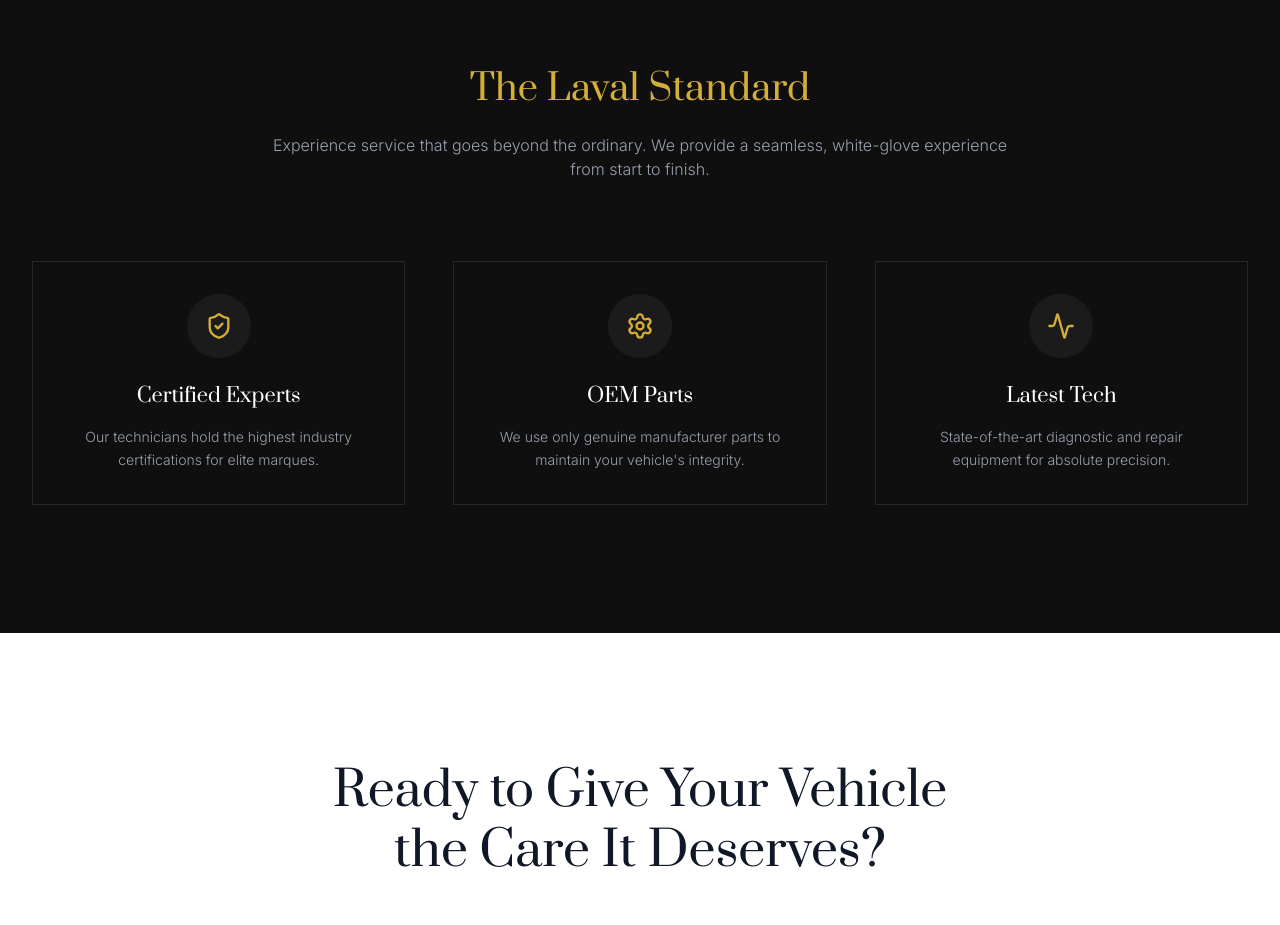
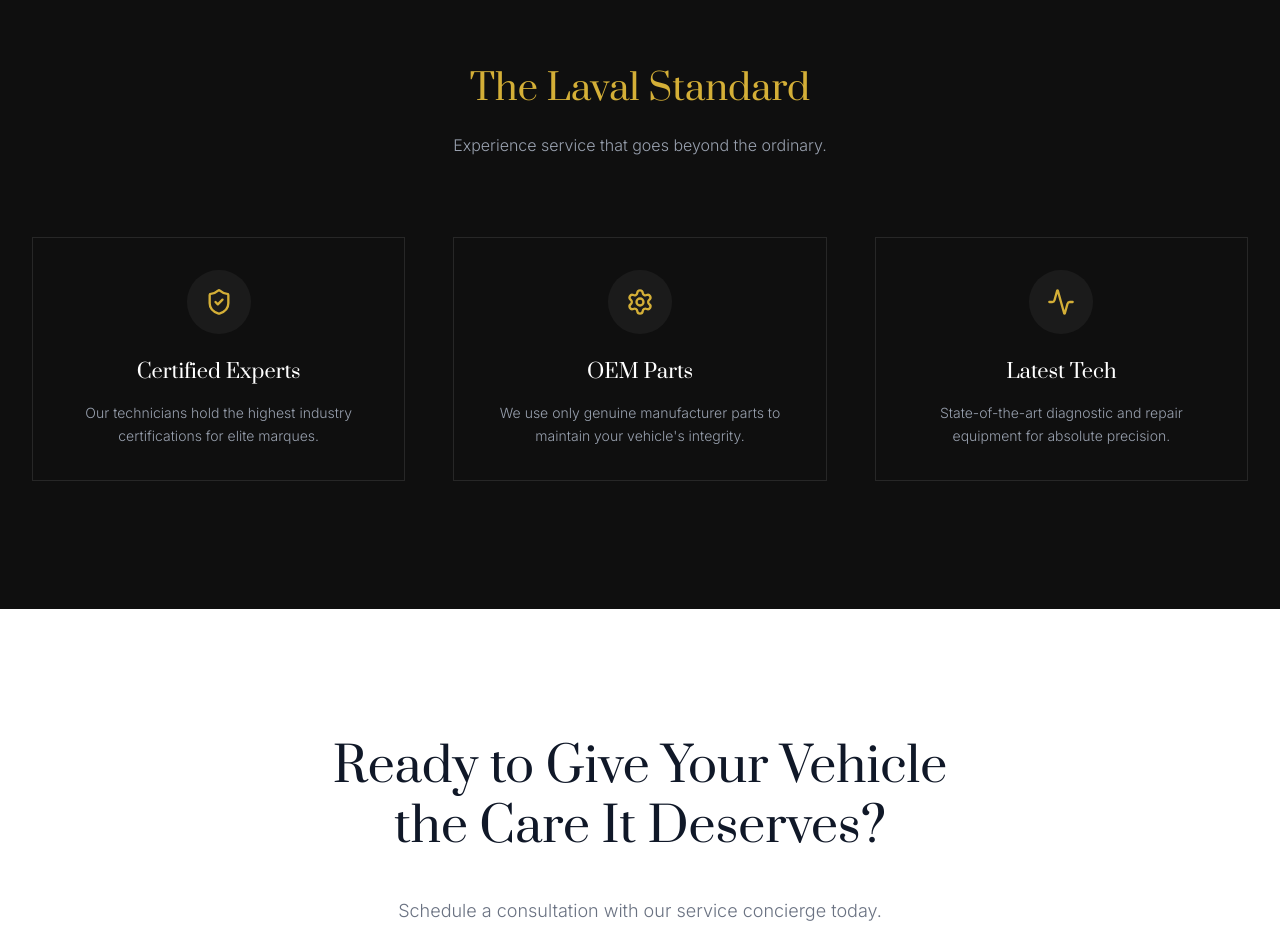
Before and after one commit to weblixjo-byte/laval-luxury-motors, a React (Vite) app: page /services in a window 1280 px wide. Shown: the part 1860-2785 px from the top of the page. Built offline with nearby package versions, Linux system fonts and the light colour scheme; no server answers; a web font is replaced by a local one.

Commit message:
update 76

```diff
--- a/src/pages/Services.jsx
+++ b/src/pages/Services.jsx
@@ -111,7 +111,7 @@ const Services = () => {
         <div className="luxury-container">
           <div className="text-center max-w-3xl mx-auto mb-20">
             <h2 className="text-4xl font-bold mb-6 text-[#D4AF37]">The Laval Standard</h2>
-            <p className="text-gray-400 font-light">Experience service that goes beyond the ordinary. We provide a seamless, white-glove experience from start to finish.</p>
+            <p className="text-gray-400 font-light">Experience service that goes beyond the ordinary.</p>
           </div>
 
           <div className="grid grid-cols-1 md:grid-cols-3 gap-12">
```
